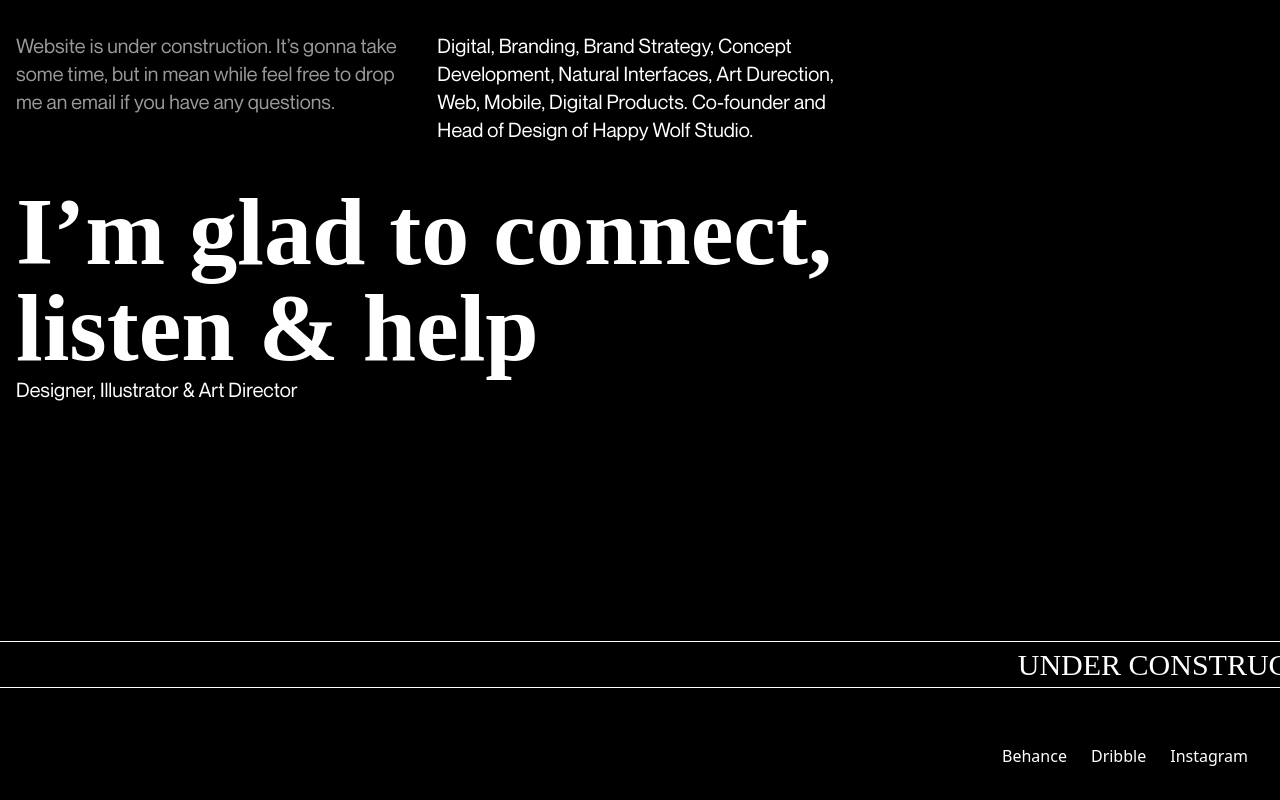
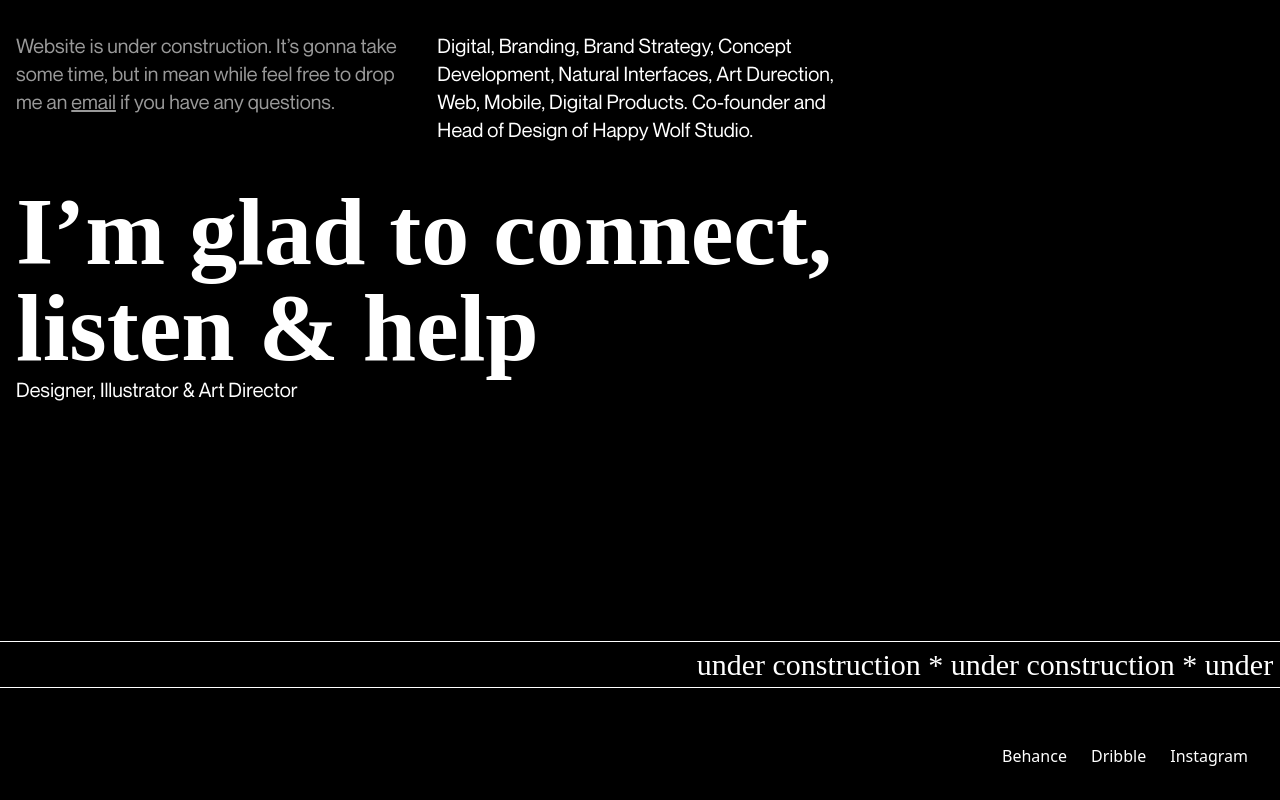
Before and after one commit to Konta1404/vuk-portfolio, a React (Create React App) app: page / in a window 1280 px wide. Built offline with nearby package versions, Linux system fonts and the light colour scheme; a web font is replaced by a local one.

Commit message:
Fixes font on text track

```diff
--- a/src/components/App.jsx
+++ b/src/components/App.jsx
@@ -12,8 +12,8 @@ const App = () => {
                 <div className="border-y border-white">
                     <div id='rssBlock'>
                         <p class="cnnContents">
-                            <span class="marqueeStyle">&nbsp;under construction * under construction * under construction * under construction * under construction * under construction *</span>
-                                <span class="marqueeStyle2">&nbsp;under construction * under construction * under construction * under construction * under construction * under construction *</span>
+                            <span class="marqueeStyle font-title">&nbsp;under construction * under construction * under construction * under construction * under construction * under construction *</span>
+                                <span class="marqueeStyle2 font-title">&nbsp;under construction * under construction * under construction * under construction * under construction * under construction *</span>
                             </p>
                      </div>
                 </div>]
--- a/src/components/UnderConstruction/UnderConstruction.jsx
+++ b/src/components/UnderConstruction/UnderConstruction.jsx
@@ -4,7 +4,7 @@ const UnderConstruction = () => {
     return (
         <div className="mt-8">
             <div className="grid px-4 md:px-none md:grid-cols-2 lg:grid-cols-3 gap-4 mb-10">
-                <p className="text-white font-description font-sans text-base lg:text-xl opacity-60">Website is under construction. It’s gonna take some time, but in mean while feel free to drop me an email if you have any questions.</p>
+                <p className="text-white font-description font-sans text-base lg:text-xl opacity-60">Website is under construction. It’s gonna take some time, but in mean while feel free to drop me an <a href="mailto:vukgraphicart@gmail.com" className="underline">email</a> if you have any questions.</p>
                 <p className="text-white font-description font-sans text-base lg:text-xl">Digital, Branding, Brand Strategy, Concept Development, Natural Interfaces, Art Durection, Web, Mobile, Digital Products. Co-founder and Head of Design of Happy Wolf Studio.</p>
             </div>
             <div className="px-4 md:px-none">
--- a/src/components/UnderConstruction/under-construction.css
+++ b/src/components/UnderConstruction/under-construction.css
@@ -10,7 +10,6 @@
   margin: 0 auto;
   font-size: 30px;
   white-space: nowrap;
-  text-transform: uppercase;
   font-family: "Museo";
   font-weight: 300;
 }
```
